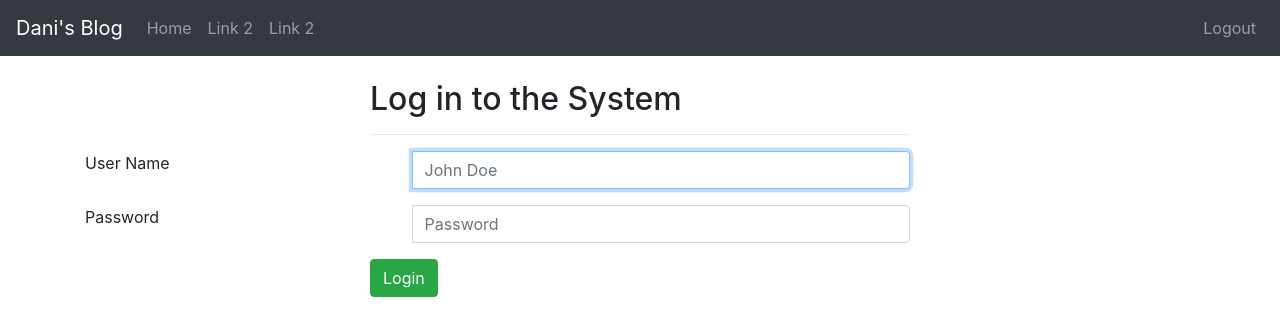
After one commit to danisaleem/Playing-with-Python-Flask, a Flask app: page /login in a window 1280 px wide. The commit adds this page. Shown: the top 336 px of the page. Run offline with Flask 2, Linux system fonts and the light colour scheme; some libraries are stand-ins or nearby versions.

Commit message:
registration and Login feature

```diff
--- a/app/__init__.py
+++ b/app/__init__.py
@@ -1,5 +1,7 @@
 from flask import Flask
+from config import Config
 
 app = Flask(__name__)
+app.config.from_object(Config)
 
 from app import routes
--- a/app/routes.py
+++ b/app/routes.py
@@ -1,10 +1,7 @@
 from app import app
-from flask import render_template, request, jsonify
+from flask import render_template, request, jsonify, flash, redirect, url_for
 import sqlite3, json, sys
-import hashlib, binascii, os
-
-# db = sqlite3.connect("Flask_Sqlite3_Database.db")
-
+from app.models import User, database #, Post
 
 @app.route('/')
 @app.route('/index')
@@ -26,21 +23,38 @@ def index():
     ]
     return render_template('index.html', title='Home', user=user, posts=posts)
 
+@app.route('/login', methods=['GET', 'POST'])
+@app.route('/log-in', methods=['GET', 'POST'])
+def login():
+    if request.method == 'POST':
+        data = request.get_json()
+
+        username = data['_username']
+        password_hash = data['_password_hash'] # named it on purpose
+
+        user = User.get_user(username,password_hash)
+
+        if user is None:
+            flash('Invalid username or password')
+            return jsonify(dict(redirect=url_for('login')))
+        user.login_user() #, remember=form.remember_me.data)
+        next_page = request.args.get('next')
+        if not next_page or url_parse(next_page).netloc != '':
+            next_page = url_for('index')
+        return jsonify(dict(redirect=next_page))
+    return render_template('login.html', title='Sign In')
+
 @app.route('/register', methods=['GET','POST'])
 def register():
     if request.method == 'POST':
-        db=make_db_connection()
+        db=database.make_db_connection()
         cur=db.cursor()
         try:
             data = request.get_json()
 
             name = data['_name']
             email = data['_email']
-            password_hash = hash_password(data['_password_hash']) # named it on purpose
-
-            # # To Print on console
-            # print('This is error output' +name+email+password_hash)
-            # sys.stdout.flush()
+            password_hash = User.hash_password(data['_password_hash']) # named it on purpose
 
             #INSERT with style:
             cur.execute("insert into Users (username,email ,password_hash) values (?, ?, ?)", (name, email, password_hash))
@@ -49,6 +63,8 @@ def register():
             # cur.execute("insert into Users (username,email ,password_hash) values (name=:name, email:email, password_hash=:password_hash)", {"name": name, "email": email, "password_hash": password_hash})
 
             db.commit()
+
+            ## TO DO i.e. save username in session then redirect to index page
             return json.dumps(True)
         except db.Error as e:
             db.rollback()
@@ -57,33 +73,6 @@ def register():
             return(str(e))
         finally:
             if db:
-                close_db_connection(db)
+                database.close_db_connection(db)
     else:
         return render_template('register.html', title='Register - New User')
-
-def hash_password(password):
-    """Hash a password for storing."""
-    salt = hashlib.sha256(os.urandom(60)).hexdigest().encode('ascii')
-    pwdhash = hashlib.pbkdf2_hmac('sha512', password.encode('utf-8'),
-                                salt, 100000)
-    pwdhash = binascii.hexlify(pwdhash)
-    return (salt + pwdhash).decode('ascii')
-
-def verify_password(stored_password, provided_password):
-    """Verify a stored password against one provided by user"""
-    salt = stored_password[:64]
-    stored_password = stored_password[64:]
-    pwdhash = hashlib.pbkdf2_hmac('sha512',
-                                  provided_password.encode('utf-8'),
-                                  salt.encode('ascii'),
-                                  100000)
-    pwdhash = binascii.hexlify(pwdhash).decode('ascii')
-    return pwdhash == stored_password
-
-def make_db_connection():
-    db = sqlite3.connect("Flask_Sqlite3_Database.db")
-    return db
-
-def close_db_connection(db):
-    db.close()
-    return
--- a/app/templates/base.html
+++ b/app/templates/base.html
@@ -33,6 +33,14 @@
           </nav>
         </br>
           <div class="container-fluid">
+            {% with messages = get_flashed_messages() %}
+            {% if messages %}
+                {% for message in messages %}
+                <div class="alert alert-danger" role="alert">{{ message }}</div>
+                {% endfor %}
+            {% endif %}
+            {% endwith %}
+
              {% block content %}{% endblock %}
           </div>
 
--- /dev/null
+++ b/app/templates/login.html
@@ -0,0 +1,99 @@
+{% extends "base.html" %}
+
+{% block content  %}
+    <div class="container">
+        <form class="form-horizontal" role="form" method="POST" action="/register" id="myform">
+            <div class="row">
+                <div class="col-md-3"></div>
+                <div class="col-md-6">
+                    <h2>Log in to the System</h2>
+                    <hr>
+                </div>
+            </div>
+            <div class="row">
+                <div class="col-md-3 field-label-responsive">
+                    <label for="name">User Name</label>
+                </div>
+                <div class="col-md-6">
+                    <div class="form-group">
+                        <div class="input-group mb-2 mr-sm-2 mb-sm-0">
+                            <div class="input-group-addon" style="width: 2.6rem"><i class="fa fa-user"></i></div>
+                            <input type="text" name="name" class="form-control" id="name"
+                                   placeholder="John Doe" required autofocus>
+                        </div>
+                    </div>
+                </div>
+                <div class="col-md-3">
+                    <div class="form-control-feedback">
+                            <span class="text-danger align-middle">
+                                <!-- Put name validation error messages here -->
+                            </span>
+                    </div>
+                </div>
+            </div>
+
+            <div class="row">
+                <div class="col-md-3 field-label-responsive">
+                    <label for="password">Password</label>
+                </div>
+                <div class="col-md-6">
+                    <div class="form-group has-danger">
+                        <div class="input-group mb-2 mr-sm-2 mb-sm-0">
+                            <div class="input-group-addon" style="width: 2.6rem"><i class="fa fa-key"></i></div>
+                            <input type="password" name="password" class="form-control" id="password"
+                                onkeyup='check();' placeholder="Password" required>
+                        </div>
+                    </div>
+                </div>
+            </div>
+
+            <div class="row">
+                <div class="col-md-3"></div>
+                <div class="col-md-6">
+                    <button type="button" id="btnsubmit" class="btn btn-success"><i class="fa fa-user-plus"></i> Login</button>
+                </div>
+            </div>
+        </form>
+    </div>
+
+<script>
+    window.onload = function(){
+        document.getElementById('btnsubmit').onclick = function(e){
+            if ($("form")[0].checkValidity())
+                {
+                    var params = {
+                    _username : $('#name').val(),
+                    _password_hash : $('#password').val()
+                    };
+
+                    var array = JSON.stringify(params);
+
+                    $.ajax({
+                        data : array,
+                        type : 'POST',
+                        url : "/login",
+                        contentType: 'application/json',
+                        success: success
+                        })
+
+                    function success(response)
+                    {
+                        if (response.redirect)
+                        {
+                            // data.redirect contains the string URL to redirect to
+                            window.location.href = response.redirect;
+                        }
+                        else
+                        {
+                            alert(response);
+                        }
+                    }
+                    event.preventDefault();
+                }
+            else
+                //   important
+                $("form")[0].reportValidity()
+    }
+}
+</script>
+{% endblock %}
--- a/app/templates/register.html
+++ b/app/templates/register.html
@@ -120,8 +120,8 @@ window.onload = function(){
                     success: success
                     })
 
-                function success(result) {
-                        alert('real succes');
+                function success(response) {
+                        alert(response);
                     }
                 event.preventDefault();
             }
```
Also changed, not shown: app/models.py (added, +126 -0 lines), config.py (added, +14 -0 lines), Flask_Sqlite3_Database.db.
